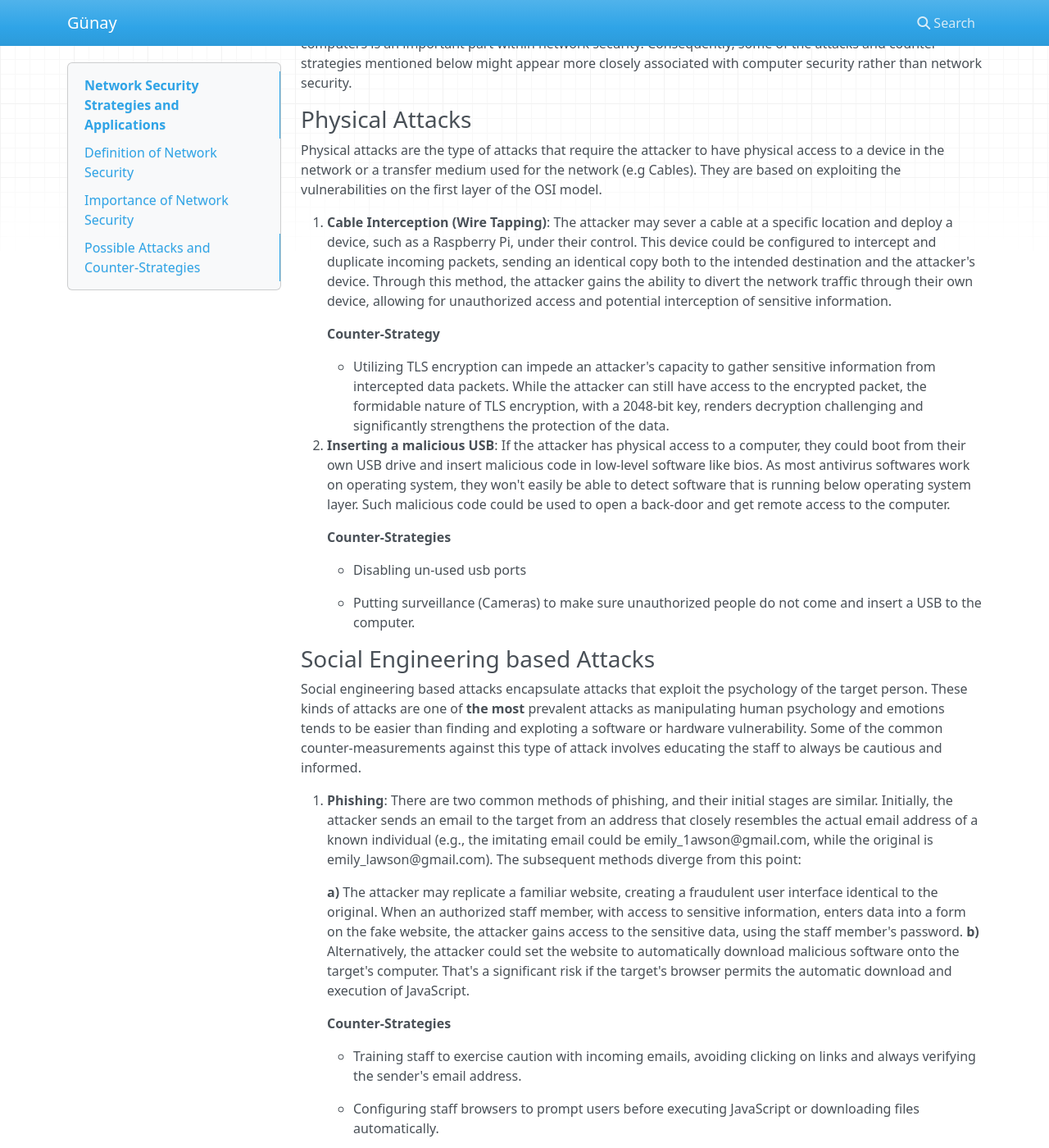
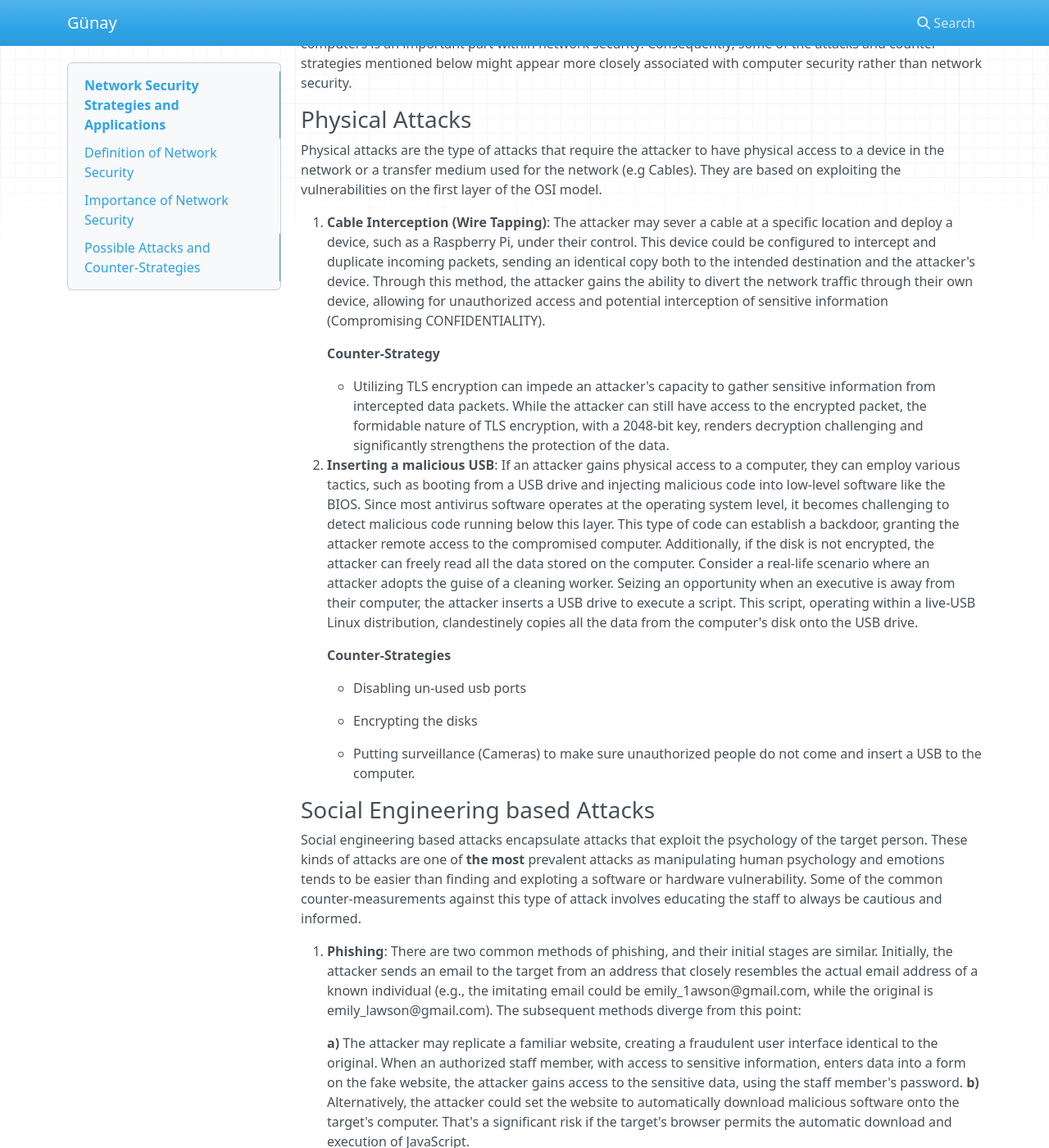
Before and after one commit to gunaykrgl/siber_guvenlik, an MkDocs documentation site: the page built from docs/index.md, in a window 1280 px wide and 1400 px high, scrolled down 1195 px. Shown: the whole window at 82% size. Built offline with MkDocs 1.6.1, drawn with Linux system fonts in a browser that asks for light colours; nearby versions of some CDN libraries.

Commit message:
Update index.md with information on physical attacks and counter-strategies

```diff
--- a/docs/index.md
+++ b/docs/index.md
@@ -19,18 +19,21 @@ As a second example, consider operating a bank where ensuring the integrity of d
 Physical attacks are the type of attacks that require the attacker to have physical access to a device in the network or a transfer medium used for the network (e.g Cables). They are based on exploiting the vulnerabilities on the first layer of the OSI model.
 
 1. **Cable Interception (Wire Tapping)**:
-The attacker may sever a cable at a specific location and deploy a device, such as a Raspberry Pi, under their control. This device could be configured to intercept and duplicate incoming packets, sending an identical copy both to the intended destination and the attacker's device. Through this method, the attacker gains the ability to divert the network traffic through their own device, allowing for unauthorized access and potential interception of sensitive information.
+The attacker may sever a cable at a specific location and deploy a device, such as a Raspberry Pi, under their control. This device could be configured to intercept and duplicate incoming packets, sending an identical copy both to the intended destination and the attacker's device. Through this method, the attacker gains the ability to divert the network traffic through their own device, allowing for unauthorized access and potential interception of sensitive information (Compromising CONFIDENTIALITY).
 
     **Counter-Strategy**
 
     - Utilizing TLS encryption can impede an attacker's capacity to gather sensitive information from intercepted data packets. While the attacker can still have access to the encrypted packet, the formidable nature of TLS encryption, with a 2048-bit key, renders decryption challenging and significantly strengthens the protection of the data.
 
 2. **Inserting a malicious USB**:
-If the attacker has physical access to a computer, they could boot from their own USB drive and insert malicious code in low-level software like bios. As most antivirus softwares work on operating system, they won't easily be able to detect software that is running below operating system layer. Such malicious code could be used to open a back-door and get remote access to the computer.
+If an attacker gains physical access to a computer, they can employ various tactics, such as booting from a USB drive and injecting malicious code into low-level software like the BIOS. Since most antivirus software operates at the operating system level, it becomes challenging to detect malicious code running below this layer. This type of code can establish a backdoor, granting the attacker remote access to the compromised computer. Additionally, if the disk is not encrypted, the attacker can freely read all the data stored on the computer.
+Consider a real-life scenario where an attacker adopts the guise of a cleaning worker. Seizing an opportunity when an executive is away from their computer, the attacker inserts a USB drive to execute a script. This script, operating within a live-USB Linux distribution, clandestinely copies all the data from the computer's disk onto the USB drive.
 
     **Counter-Strategies**
 
     - Disabling un-used usb ports
+
+    - Encrypting the disks
 
     - Putting surveillance (Cameras) to make sure unauthorized people do not come and insert a USB to the computer.
 
```
